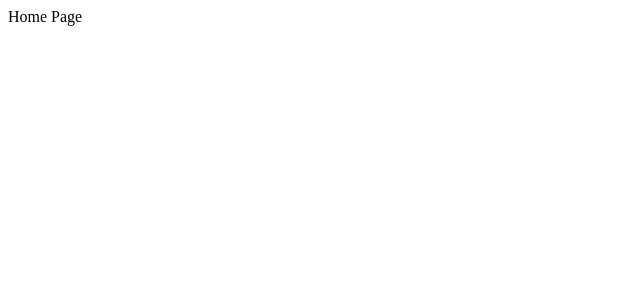
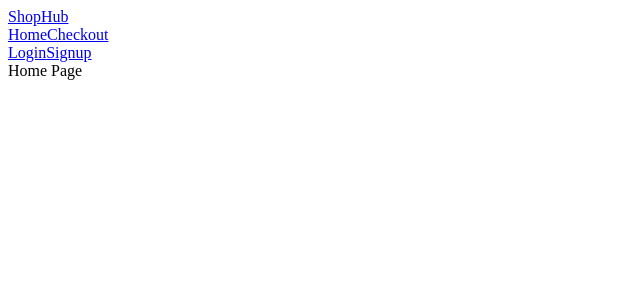
Before and after one commit to hiuriselzler/projetoEcommerce, a React (Vite) app in the folder projetoEcommerce/: page / in a window 1280 px wide. Shown: the top 300 px of the page, without its empty margins (0-640 px from the left). Built offline with nearby package versions, Linux system fonts and the light colour scheme.

Commit message:
Add Navbar function

```diff
--- a/projetoEcommerce/src/App.jsx
+++ b/projetoEcommerce/src/App.jsx
@@ -3,10 +3,12 @@ import './App.css'
 import Home from "./pages/Home";
 import Auth from "./pages/Auth";
 import Checkout from "./pages/Checkout";
+import Navbar from "./components/Navbar";
 
 function App() {
   return (
     <div className = "app">
+      <Navbar />
       <Routes>
         <Route path = "/"  element= {<Home />} />
         <Route path = "/auth" element= {<Auth />} />
--- /dev/null
+++ b/projetoEcommerce/src/components/Navbar.jsx
@@ -0,0 +1,28 @@
+import { Link } from "react-router-dom";
+
+export default function Navbar() {
+    return (
+        <nav className="navbar">
+            <div className="navbar-container">
+                <Link to="/" className="navbar-brand">
+                ShopHub
+                </Link>
+                <div className="navbar-links">
+                    <Link to="/" className="navbar-link">
+                    Home
+                    </Link>
+                    <Link to="/checkout"  className="navbar-link" >
+                    Checkout
+                    </Link>
+                </div>
+                <div className="navbar-auth">
+                    <div className="navbar-auth-link">
+                        <Link to ="/auth" className="btn btn-secondary">Login</Link>
+                        <Link to ="/auth" className="btn btn-primary">Signup</Link>
+                    </div>
+                </div>
+            </div>
+        </nav>
+    );
+
+}
```
